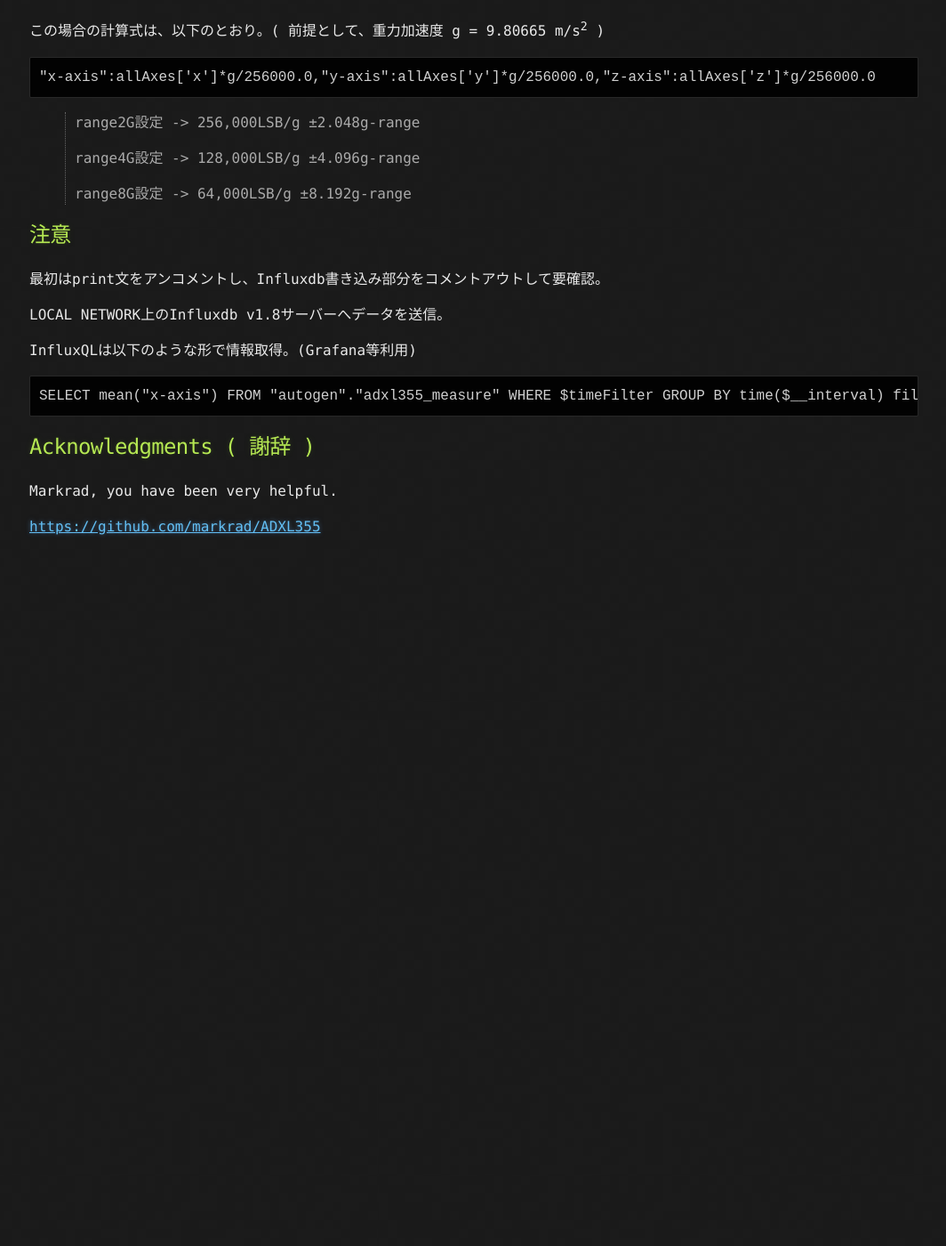
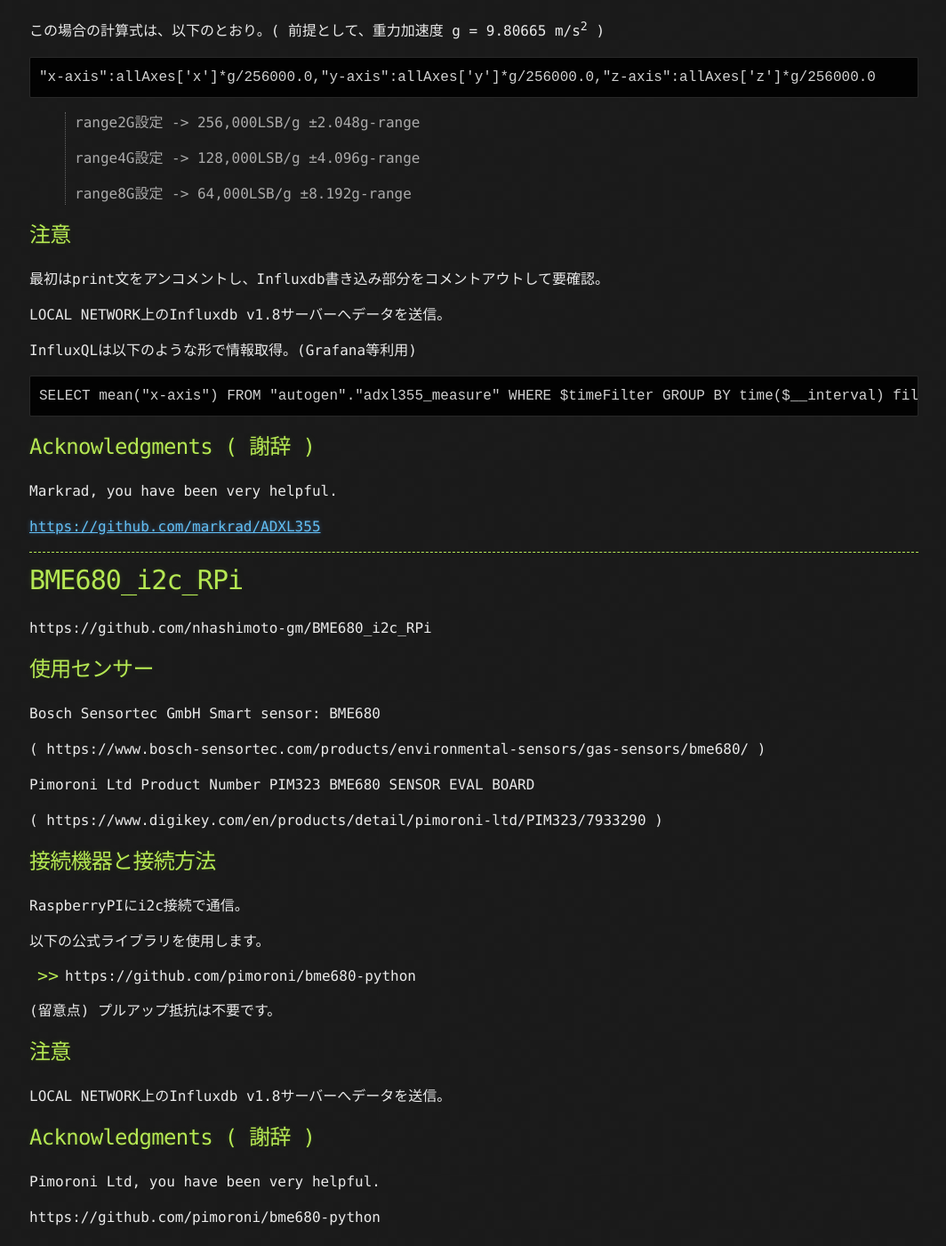
Before and after one commit to nhashimoto-gm/nhashimoto-gm.github.io, a Jekyll site: the page built from index.md, in a window 1280 px wide and 1400 px high, scrolled down 1872 px. Shown: the whole window at 89% size, without its empty margins (107-1171 px from the left). Built offline with Jekyll 4.4.1, drawn with Linux system fonts in a browser that asks for light colours; our own code applies the rules of GitHub Pages for plain Markdown files; before the commit the page ends 2496 px from its top, so only the background shows below that.

Commit message:
Update index.md

```diff
--- a/index.md
+++ b/index.md
@@ -97,3 +97,36 @@ SELECT mean("x-axis") FROM "autogen"."adxl355_measure" WHERE $timeFilter GROUP B
 Markrad, you have been very helpful.
 
 [https://github.com/markrad/ADXL355](https://github.com/markrad/ADXL355)
+
+* * *
+
+# BME680_i2c_RPi
+
+https://github.com/nhashimoto-gm/BME680_i2c_RPi
+
+## 使用センサー
+Bosch Sensortec GmbH Smart sensor: BME680
+
+( https://www.bosch-sensortec.com/products/environmental-sensors/gas-sensors/bme680/ )
+
+Pimoroni Ltd Product Number PIM323 BME680 SENSOR EVAL BOARD
+
+( https://www.digikey.com/en/products/detail/pimoroni-ltd/PIM323/7933290 )
+
+## 接続機器と接続方法
+RaspberryPIにi2c接続で通信。
+
+以下の公式ライブラリを使用します。
+
+- https://github.com/pimoroni/bme680-python
+
+(留意点) プルアップ抵抗は不要です。
+
+## 注意
+LOCAL NETWORK上のInfluxdb v1.8サーバーへデータを送信。
+
+## Acknowledgments ( 謝辞 )
+
+Pimoroni Ltd, you have been very helpful.
+
+https://github.com/pimoroni/bme680-python
```
